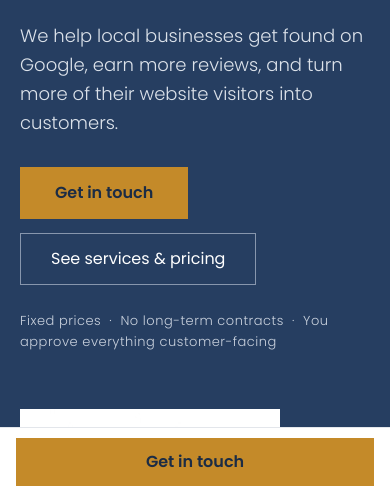
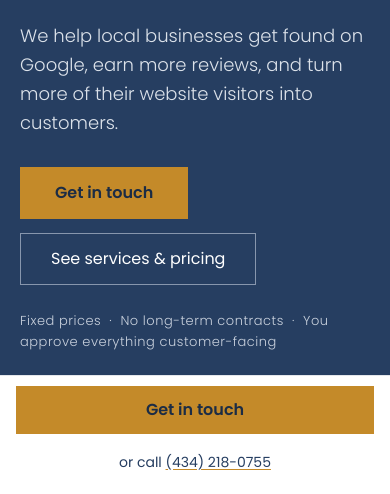
Before and after one commit to micah-airlie/airlie-marketing, a plain HTML site: page index.html in a window 390 px wide. Shown: the part 348-842 px from the top of the page. Drawn offline with Linux system fonts and the light colour scheme.

Commit message:
Mobile: add "or call (434) 218-0755" line to the sticky bar
A centered tel: link under the Get in touch button on every page's
mobile sticky bar — navy text, gold-underlined number, 44px tap target,
~8px above it. Page bottom padding bumped so the footer clears the
taller bar. Phones only; desktop unchanged.

Co-Authored-By: Claude Opus 4.8 <noreply@anthropic.com>

```diff
--- a/index.html
+++ b/index.html
@@ -506,6 +506,7 @@
   <!-- Mobile sticky CTA (phones only) -->
   <div class="mobile-cta-bar">
     <a href="contact.html" class="btn btn-gold">Get in touch</a>
+    <a href="tel:+14342180755" class="mobile-cta-call">or call <span class="num">(434) 218-0755</span></a>
   </div>
 
   <!-- Intro animation timing + skip -->
--- a/styles.css
+++ b/styles.css
@@ -418,7 +418,26 @@ footer.site-footer .footer-row { margin-top: 0; border-top: 0; }
     border-top: 1px solid var(--border);
   }
   .mobile-cta-bar .btn { width: 100%; padding: 15px 20px; }
-  body { padding-bottom: 78px; }
+  .mobile-cta-call {
+    display: block;
+    box-sizing: border-box;
+    min-height: 44px;
+    margin-top: 8px;
+    padding: 12px 8px;
+    text-align: center;
+    font-family: 'Poppins', Helvetica, Arial, sans-serif;
+    font-weight: 400;
+    font-size: 14px;
+    line-height: 1.25;
+    color: var(--navy);
+  }
+  .mobile-cta-call:hover { color: var(--navy); }
+  .mobile-cta-call .num {
+    text-decoration: underline;
+    text-decoration-color: var(--gold);
+    text-underline-offset: 2px;
+  }
+  body { padding-bottom: calc(124px + env(safe-area-inset-bottom)); }
 }
 
 /* ===================================================================
```
Also changed, not shown: about.html (+1 -0 lines), contact.html (+1 -0 lines), products.html (+1 -0 lines).
